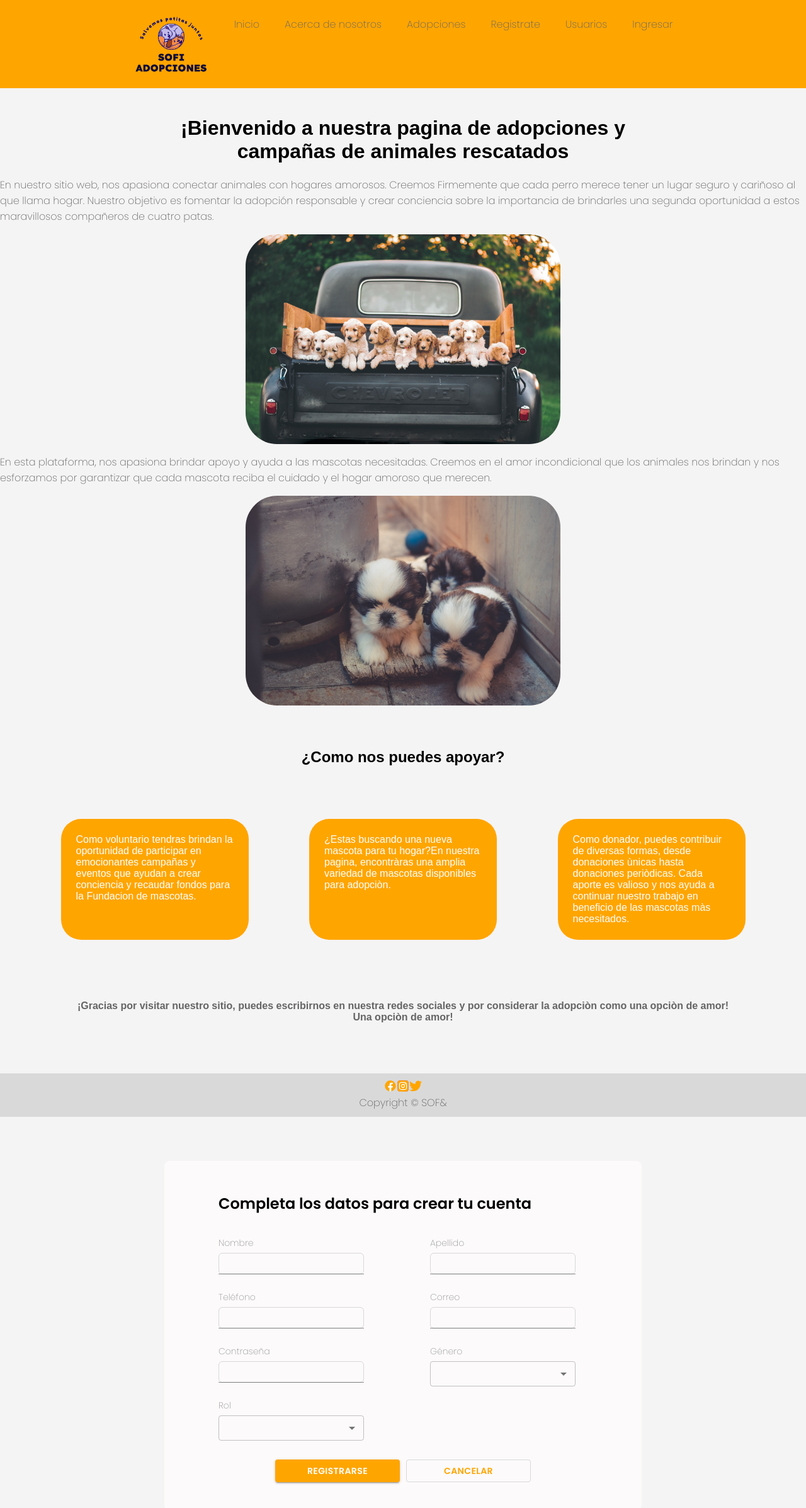
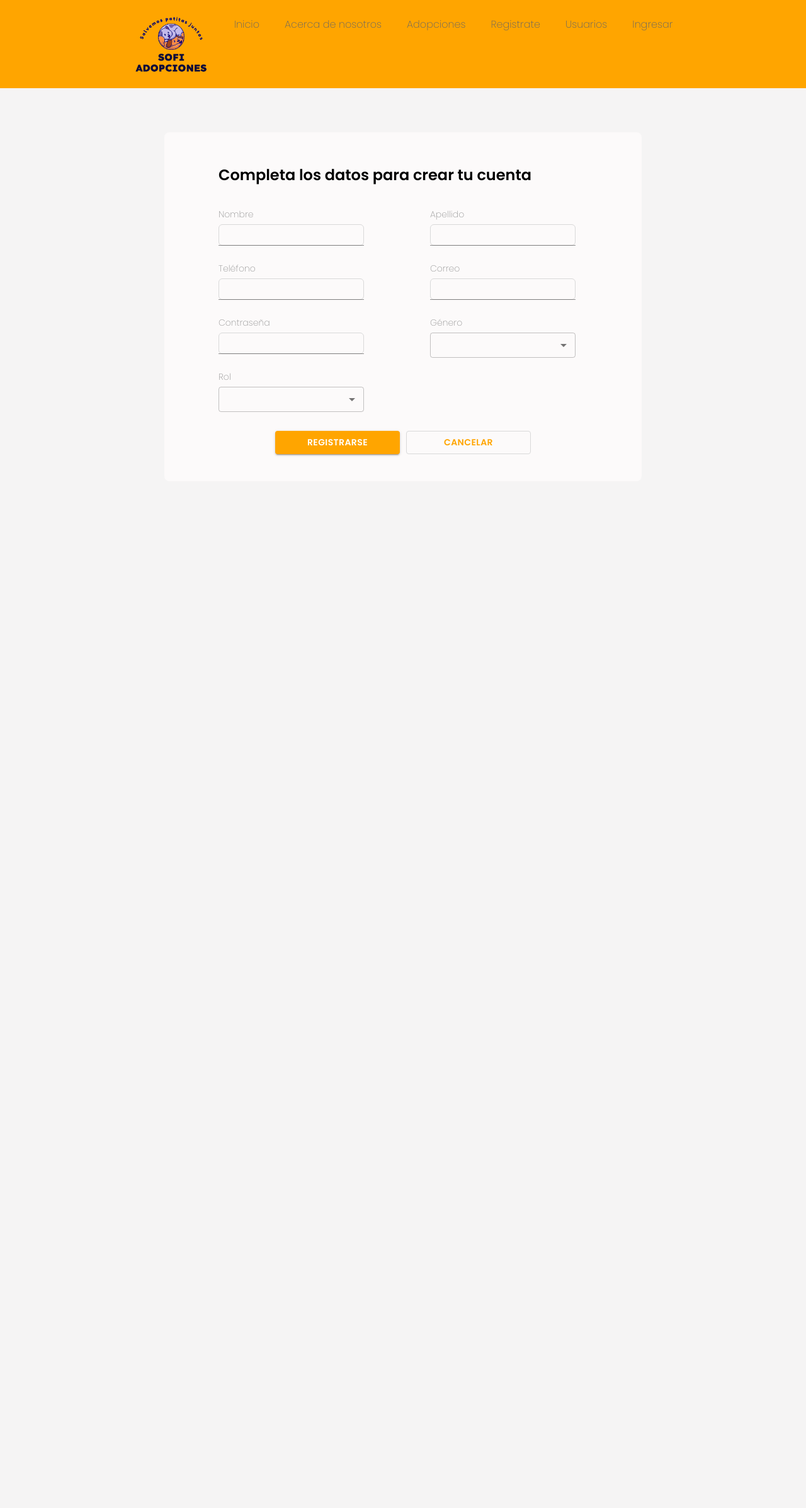
Before and after one commit to daniitoro29/sofi_adopciones_frontend, a React (Create React App) app: page /register in a window 1280 px wide. Shown: the top 2394 px of the page at 63% size. After the commit the page ends 800 px from the top, so only its background shows below. Built offline with nearby package versions, Linux system fonts and the light colour scheme.

Commit message:
Update show formCreateUser

```diff
--- a/src/App.js
+++ b/src/App.js
@@ -1,4 +1,4 @@
-import { Route } from "react-router-dom";
+import { Route, Switch } from "react-router-dom";
 import Home from "./views/Home/Home";
 import FormCreateUser from "./views/FormCreateUser/FormCreateUser";
 import User from "./views/User/User";
@@ -8,20 +8,14 @@ import Welcome from "./views/Welcome/Welcome";
 function App() {
  return (
   <div className="App" style={{ width: "100%" }}>
-   <Route path="/" render={() => <Home />} />
+      <Switch>
+        <Route exact path="/" component={Home} />
+        <Route exact path="/register" component={FormCreateUser} />
+        <Route exact path="/users" component={User} />
+        <Route exact path="/login" component={Login} />
+        <Route exact path="/welcome" component={Welcome} />
+      </Switch>
 
-   <Route path="/register">
-    <FormCreateUser />
-   </Route>
-   <Route path="/users">
-    <User />
-   </Route>
-   <Route path="/login">
-    <Login />
-   </Route>
-   <Route path="/welcome">
-    <Welcome />
-   </Route>
   </div>
  );
 }
--- a/src/views/FormCreateUser/FormCreateUser.jsx
+++ b/src/views/FormCreateUser/FormCreateUser.jsx
@@ -10,6 +10,8 @@ import Grid from "@mui/material/Grid";
 import Button from "@mui/material/Button";
 import Select from "@mui/material/Select";
 import MenuItem from "@mui/material/MenuItem";
+import NavBar from "../NavBar/NavBar";
+import { dialogClasses } from "@mui/material";
 
 const Form = () => {
  const dispatch = useDispatch();
@@ -102,7 +104,10 @@ const Form = () => {
 
 
  return (
-  <div style={{ display: "flex", justifyContent: "center" }}>
+  <div>
+  <NavBar />
+
+   <div style={{ display: "flex", justifyContent: "center" }}>
    <div className="general-container_form">
     <h1>Completa los datos para crear tu cuenta</h1>
     <Grid container className="container_form">
@@ -157,13 +162,6 @@ const Form = () => {
        onChange={changeHandler}
       />
      </Grid>
-{/*      <Grid item xs={6} md={6}>
-      <label>Estado</label>
-      <Select name="estado" value={form.estado} onChange={changeHandler}>
-       <MenuItem value="Activo">Activo</MenuItem>
-       <MenuItem value="Inactivo">Inactivo</MenuItem>
-      </Select>
-     </Grid> */}
      <Grid item xs={6} md={6} >
       <label>Género</label>
       <Select name="genero" value={form.genero} onChange={changeHandler} className="select">
@@ -195,6 +193,7 @@ const Form = () => {
     </div>
    </div>
   </div>
+  </div>
  );
 };
 
```
